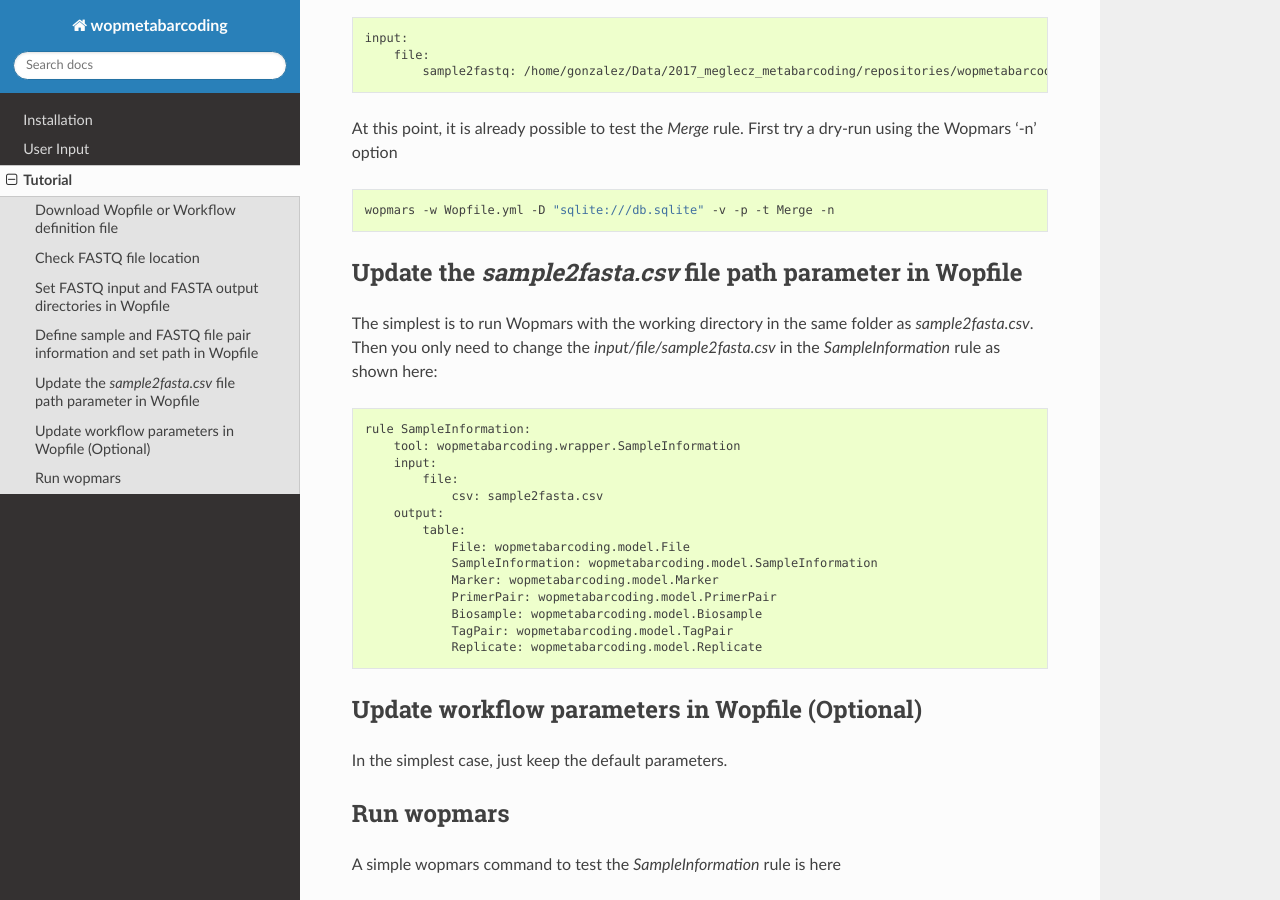
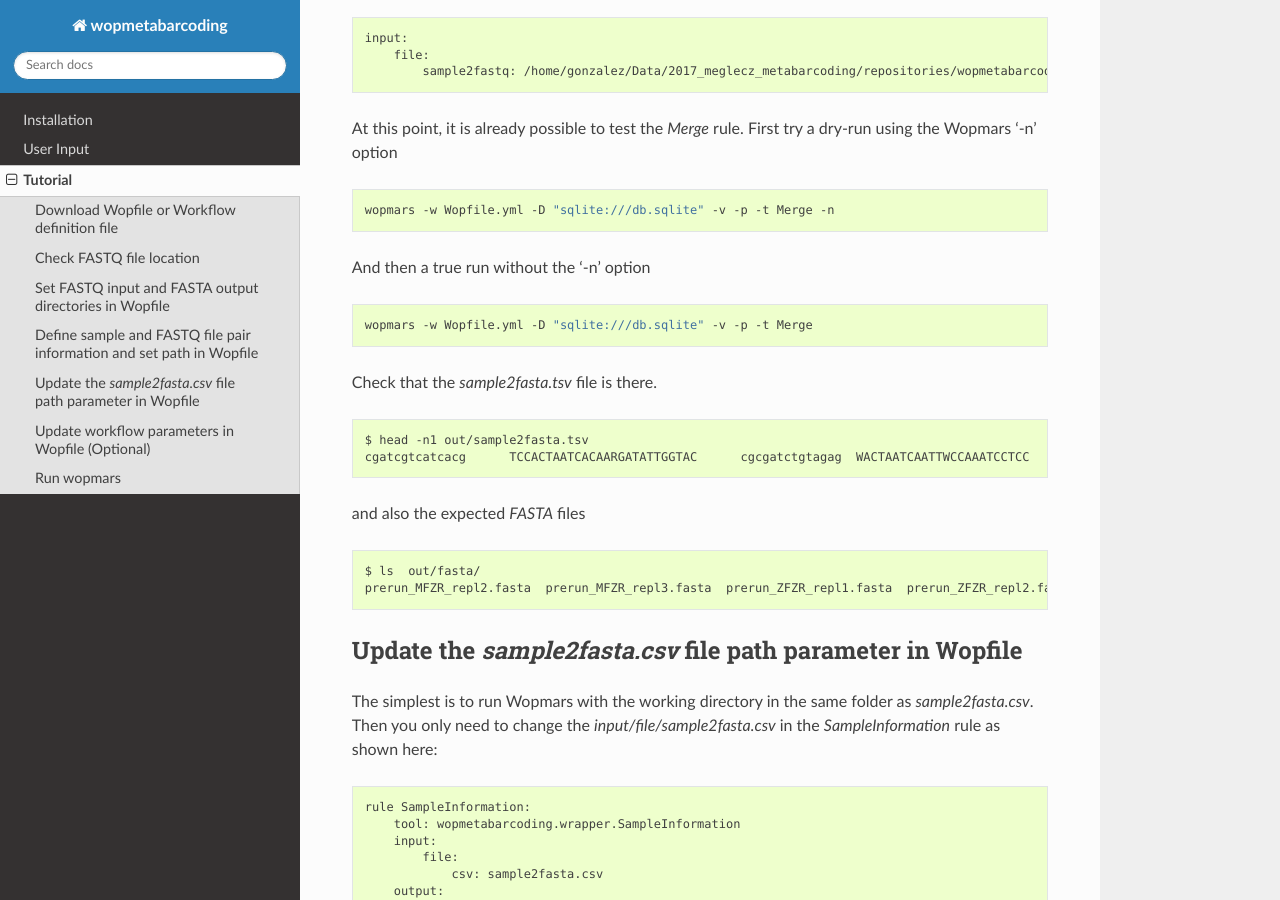
Before and after one commit to aitgon/vtam, a Sphinx documentation site: the page built from doc/content/tutorial.rst, in a window 1280 px wide and 900 px high, scrolled down 1823 px. Built offline with Sphinx 7.4.7 and the Read the Docs theme 2.0.0, drawn with Linux system fonts in a browser that asks for light colours.

Commit message:
DOC Updated up to sampleinformation

```diff
--- a/doc/content/tutorial.rst
+++ b/doc/content/tutorial.rst
@@ -95,6 +95,27 @@ At this point, it is already possible to test the *Merge* rule. First try a dry-
 
     wopmars -w Wopfile.yml -D "sqlite:///db.sqlite" -v -p -t Merge -n
 
+
+And then a true run without the '-n' option
+
+.. code-block:: bash
+
+    wopmars -w Wopfile.yml -D "sqlite:///db.sqlite" -v -p -t Merge
+
+Check that the *sample2fasta.tsv* file is there.
+
+.. code-block:: bash
+
+    $ head -n1 out/sample2fasta.tsv
+    cgatcgtcatcacg	TCCACTAATCACAARGATATTGGTAC	cgcgatctgtagag	WACTAATCAATTWCCAAATCCTCC	MFZR	14Mon01	repl2	prerun	prerun_MFZR_repl2.fasta
+
+and also the expected *FASTA* files
+
+.. code-block:: bash
+
+    $ ls  out/fasta/
+    prerun_MFZR_repl2.fasta  prerun_MFZR_repl3.fasta  prerun_ZFZR_repl1.fasta  prerun_ZFZR_repl2.fasta  prerun_ZFZR_repl3.fasta
+
 Update the *sample2fasta.csv* file path parameter in Wopfile
 ---------------------------------------------------------------
 
```
